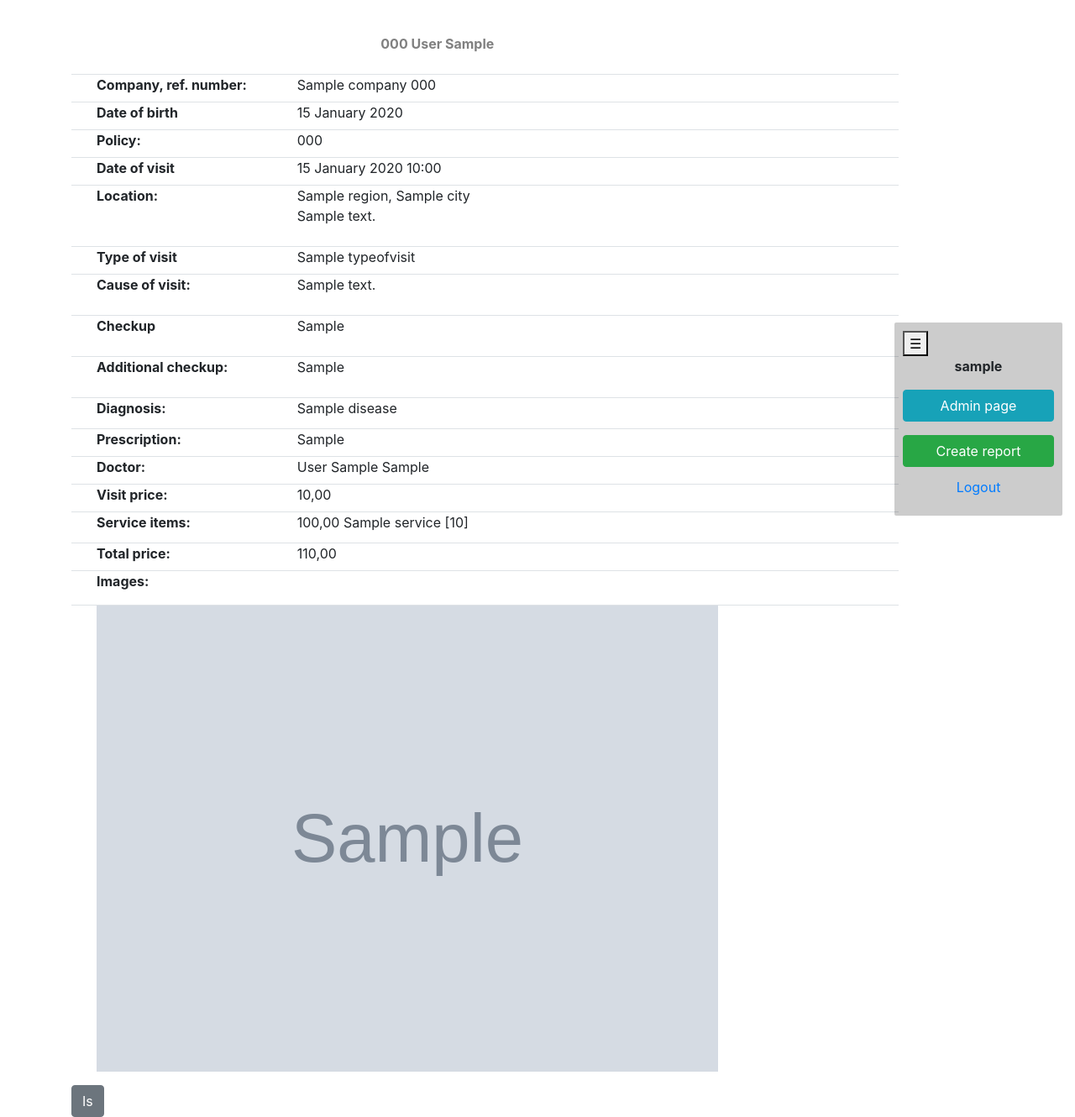
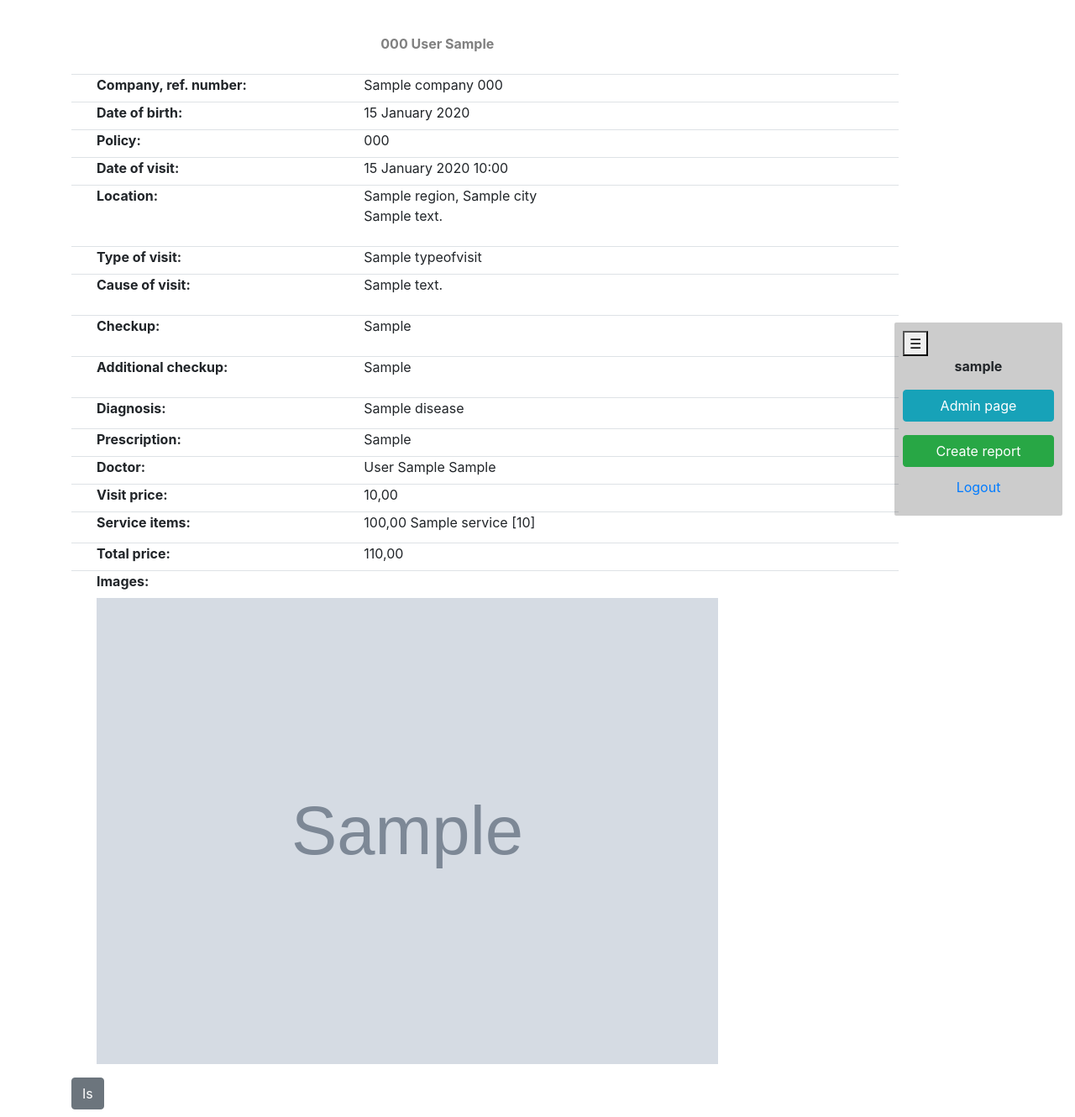
Before and after one commit to yakusevv/django_medical_reports, a Django app: page /reports/1/view/ in a window 1280 px wide. Shown: the part 176-1506 px from the top of the page at 84% size. Run offline with Django 3.2, Linux system fonts and the light colour scheme; a user stored in the database is signed in; tables that the repository leaves empty hold one stand-in row (values such as "Sample post"); grey boxes marked "Sample" are stand-in pictures; some libraries are stand-ins or nearby versions.

Commit message:
CSS amendments

```diff
--- a/reports/templates/reports/report_detail.html
+++ b/reports/templates/reports/report_detail.html
@@ -34,7 +34,7 @@
     </div>
   </div>
   <div class="row mb-2 col-md-12 border-top">
-    <div class="col-sm-3">
+    <div class="col-md-4">
       <b> {% trans "Company, ref. number:" %} </b>
     </div>
     <div class="col">
@@ -43,8 +43,8 @@
     </div>
   </div>
   <div class="row mb-2 col-md-12 border-top">
-    <div class="col-sm-3">
-      <b> {% trans "Date of birth" %} </b>
+    <div class="col-md-4">
+      <b> {% trans "Date of birth:" %} </b>
     </div>
     <div class="col">
       {{ report.patients_date_of_birth }}
@@ -52,7 +52,7 @@
   </div>
   {% if report.patients_policy_number %}
   <div class="row mb-2 col-md-12 border-top">
-    <div class="col-sm-3">
+    <div class="col-md-4">
       <b> {% trans "Policy:" %} </b>
     </div>
     <div class="col">
@@ -61,15 +61,15 @@
   </div>
   {% endif %}
   <div class="row mb-2 col-md-12 border-top">
-    <div class="col-sm-3">
-      <b> {% trans "Date of visit" %} </b>
+    <div class="col-md-4">
+      <b> {% trans "Date of visit:" %} </b>
     </div>
     <div class="col">
       {{ report.date_of_visit }}
     </div>
   </div>
   <div class="row mb-2 col-md-12 border-top">
-    <div class="col-sm-3">
+    <div class="col-md-4">
       <b> {% trans "Location:" %} </b>
     </div>
     <div class="col">
@@ -80,15 +80,15 @@
     </div>
   </div>
   <div class="row mb-2 col-md-12 border-top">
-    <div class="col-sm-3">
-      <b> {% trans "Type of visit" %} </b>
+    <div class="col-md-4">
+      <b> {% trans "Type of visit:" %} </b>
     </div>
     <div class="col">
       {{ report.type_of_visit }}
     </div>
   </div>
   <div class="row mb-2 col-md-12 border-top">
-    <div class="col-sm-3">
+    <div class="col-md-4">
       <b> {% trans "Cause of visit:" %} </b>
     </div>
     <div class="col">
@@ -96,8 +96,8 @@
     </div>
   </div>
   <div class="row mb-2 col-md-12 border-top">
-    <div class="col-sm-3">
-      <b> {% trans "Checkup" %} </b>
+    <div class="col-md-4">
+      <b> {% trans "Checkup:" %} </b>
     </div>
     <div class="col">
       {{ report.checkup|linebreaks }}
@@ -105,7 +105,7 @@
   </div>
   {% if report.additional_checkup %}
   <div class="row mb-2 col-md-12 border-top">
-    <div class="col-sm-3">
+    <div class="col-md-4">
       <b> {% trans "Additional checkup:" %} </b>
     </div>
     <div class="col">
@@ -114,7 +114,7 @@
   </div>
   {% endif %}
   <div class="row mb-2 col-md-12 border-top">
-    <div class="col-sm-3">
+    <div class="col-md-4">
       <b> {% trans "Diagnosis:" %} </b>
     </div>
     <div class="col">
@@ -124,7 +124,7 @@
     </div>
   </div>
   <div class="row mb-2 col-md-12 border-top">
-    <div class="col-sm-3">
+    <div class="col-md-4">
       <b> {% trans "Prescription:" %} </b>
     </div>
     <div class="col">
@@ -132,7 +132,7 @@
     </div>
   </div>
   <div class="row mb-2 col-md-12 border-top">
-    <div class="col-sm-3">
+    <div class="col-md-4">
       <b> {% trans "Doctor:" %} </b>
     </div>
     <div class="col">
@@ -141,7 +141,7 @@
   </div>
   {% if request.user.is_staff %}
   <div class="row mb-2 col-md-12 border-top">
-    <div class="col-sm-3">
+    <div class="col-md-4">
       <b> {% trans "Visit price:" %} </b>
     </div>
     <div class="col" {% if not report.city.district in report.doctor.districts.all or report.visit_price == 0 %} style="color: red; font-weight: bold;" {% endif %}>
@@ -151,7 +151,7 @@
   </div>
   {% endif %}
   <div class="row mb-2 col-md-12 border-top">
-    <div class="col-sm-3">
+    <div class="col-md-4">
       <b> {% trans "Service items:" %} </b>
     </div>
     <div class="col">
@@ -165,7 +165,7 @@
   </div>
   {% if request.user.is_staff %}
   <div class="row mb-2 col-md-12 border-top">
-    <div class="col-sm-3">
+    <div class="col-md-4">
       <b> {% trans "Total price:" %} </b>
     </div>
     <div class="col">
@@ -174,11 +174,16 @@
   </div>
   {% endif %}
   <div class="row mb-2 col-md-12 border-top">
-    <div class="col-sm-3 mb-2">
+    <div class="col-md-4">
       <b> {% trans "Images:" %} </b>
     </div>
+    <div class="col">
+      {% if not report.additional_images.get_queryset %}
+      -
+      {% endif %}
+    </div>
   </div>
-  <div class="row mb-2 col-md-12 border-top">
+  <div class="row mb-2 col-md-12">
     <div class="col">
       {% for image in report.additional_images.get_queryset %}
         <p class='mb-2'><img src="{{ image.image.url }}" alt="" width='80%'></p>
```
Also changed, not shown: profiles/templates/profiles/profile_detail.html (+5 -5 lines).
